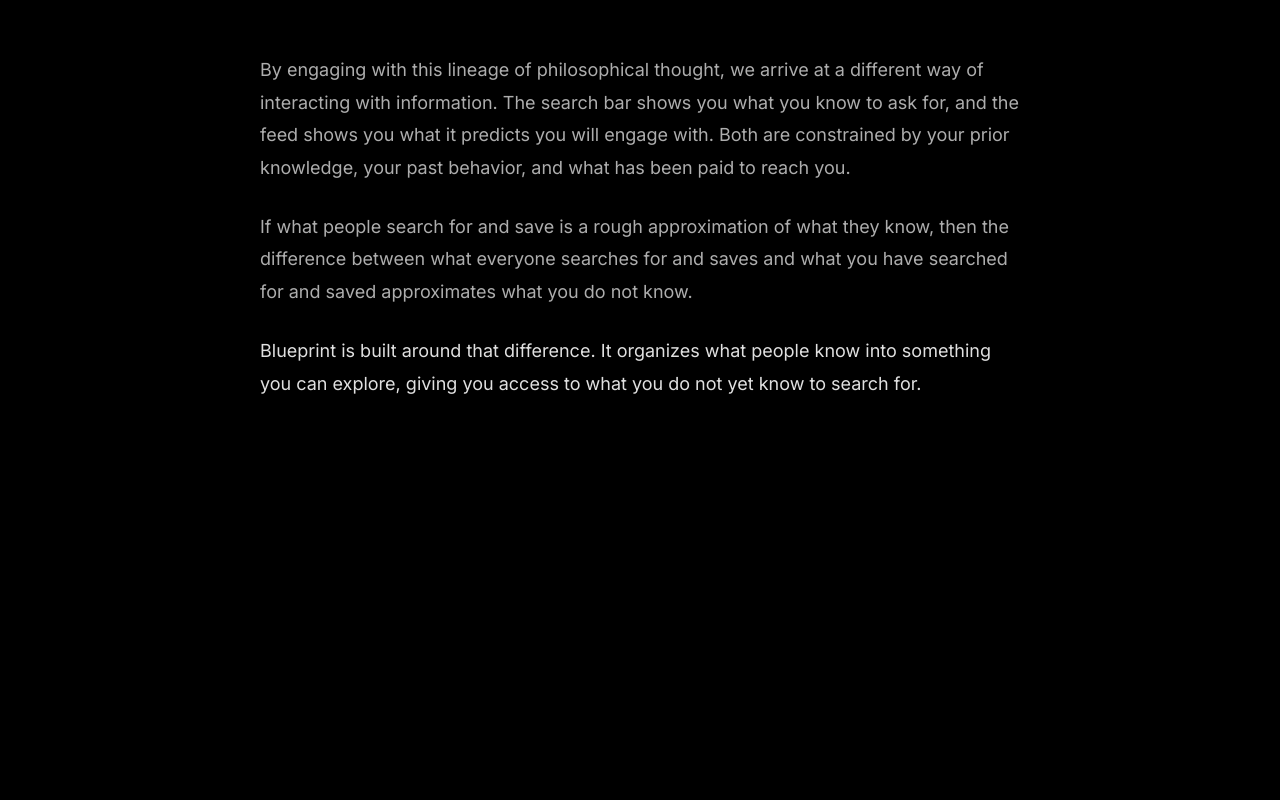
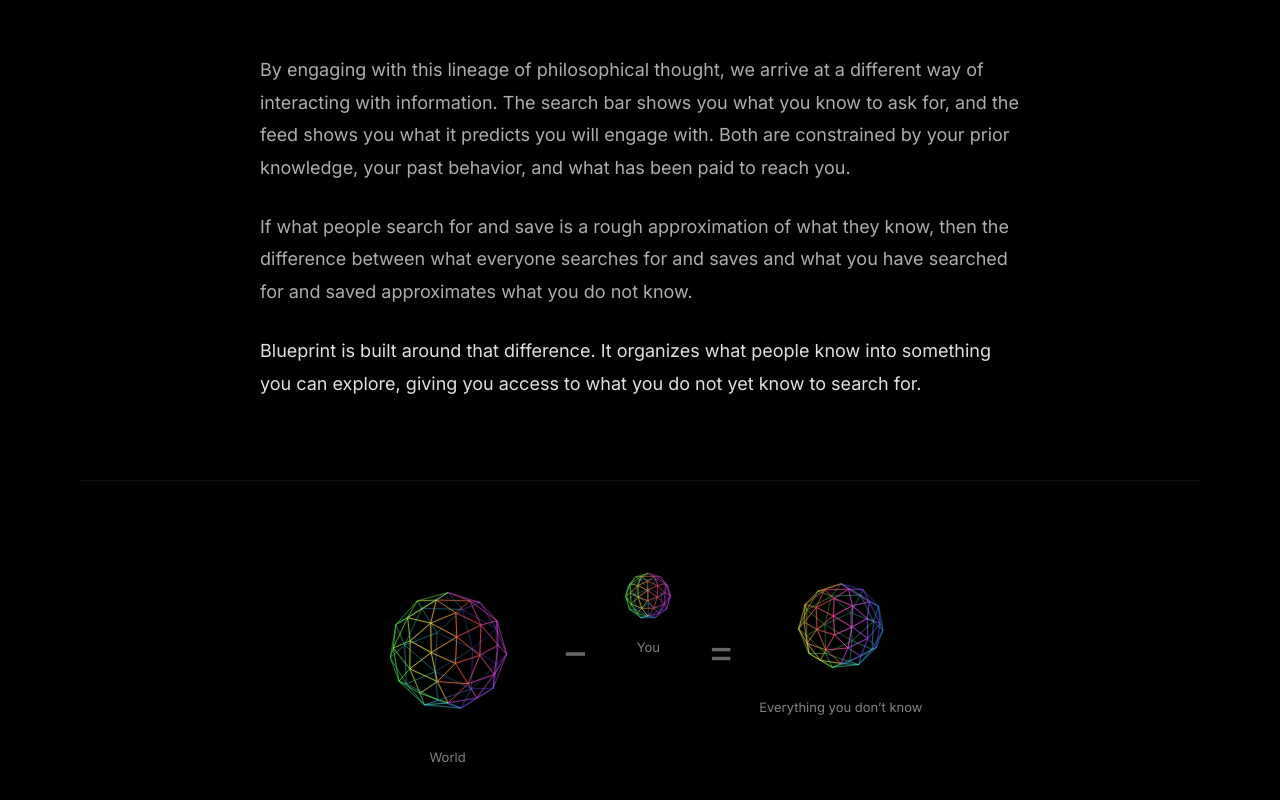
Before and after one commit to sn-ux/blueprint, a Next.js app: page /philosophy in a window 1280 px wide. Shown: the part 2599-3399 px from the top of the page. Before the commit the page ends 3079 px from the top, so only its background shows below. Built offline with nearby package versions, Linux system fonts and the light colour scheme.

Commit message:
Add horizontal icosphere equation to philosophy page

```diff
--- a/app/philosophy/page.tsx
+++ b/app/philosophy/page.tsx
@@ -266,6 +266,168 @@ function CardArrow() {
           strokeLinejoin="round"
         />
       </svg>
+    </div>
+  );
+}
+
+// ── Icosphere equation ────────────────────────────────────────────────────
+
+const ICO_DATA = (() => {
+  const φ = (1 + Math.sqrt(5)) / 2;
+  const normalize = (x: number, y: number, z: number): [number, number, number] => {
+    const l = Math.sqrt(x * x + y * y + z * z);
+    return [x / l, y / l, z / l];
+  };
+  const verts: [number, number, number][] = [
+    [-1, φ, 0], [1, φ, 0], [-1, -φ, 0], [1, -φ, 0],
+    [0, -1, φ], [0, 1, φ], [0, -1, -φ], [0, 1, -φ],
+    [φ, 0, -1], [φ, 0, 1], [-φ, 0, -1], [-φ, 0, 1],
+  ].map(([x, y, z]) => normalize(x, y, z));
+  let faces: [number, number, number][] = [
+    [0,11,5],[0,5,1],[0,1,7],[0,7,10],[0,10,11],
+    [1,5,9],[5,11,4],[11,10,2],[10,7,6],[7,1,8],
+    [3,9,4],[3,4,2],[3,2,6],[3,6,8],[3,8,9],
+    [4,9,5],[2,4,11],[6,2,10],[8,6,7],[9,8,1],
+  ];
+  const midCache = new Map<string, number>();
+  const subFaces: [number, number, number][] = [];
+  const getMid = (a: number, b: number): number => {
+    const key = `${Math.min(a, b)}_${Math.max(a, b)}`;
+    if (midCache.has(key)) return midCache.get(key)!;
+    const va = verts[a], vb = verts[b];
+    const idx = verts.length;
+    verts.push(normalize((va[0]+vb[0])/2,(va[1]+vb[1])/2,(va[2]+vb[2])/2));
+    midCache.set(key, idx);
+    return idx;
+  };
+  for (const [a, b, c] of faces) {
+    const ab = getMid(a,b), bc = getMid(b,c), ca = getMid(c,a);
+    subFaces.push([a,ab,ca],[b,bc,ab],[c,ca,bc],[ab,bc,ca]);
+  }
+  faces = subFaces;
+  const edgeSet = new Set<string>();
+  const edges: [number, number][] = [];
+  for (const [a, b, c] of faces) {
+    for (const [x, y] of [[a,b],[b,c],[c,a]] as [number,number][]) {
+      const k = `${Math.min(x,y)}_${Math.max(x,y)}`;
+      if (!edgeSet.has(k)) { edgeSet.add(k); edges.push([x, y]); }
+    }
+  }
+  return { verts, edges };
+})();
+
+function IcoSphere({ size, speed = 0.006 }: { size: number; speed?: number }) {
+  const canvasRef = useRef<HTMLCanvasElement>(null);
+  useEffect(() => {
+    if (size < 10) return;
+    const canvas = canvasRef.current;
+    if (!canvas) return;
+    const dpr = window.devicePixelRatio || 1;
+    canvas.width  = Math.round(size * dpr);
+    canvas.height = Math.round(size * dpr);
+    canvas.style.width  = `${size}px`;
+    canvas.style.height = `${size}px`;
+    const ctx = canvas.getContext("2d");
+    if (!ctx) return;
+    ctx.scale(dpr, dpr);
+    const { verts, edges } = ICO_DATA;
+    const cx = size / 2, cy = size / 2, R = size * 0.40, FOV = 4;
+    const RX = 0.30, cosX = Math.cos(RX), sinX = Math.sin(RX);
+    let t = Math.random() * Math.PI * 2;
+    let cancelled = false, rafId = 0;
+    const frame = () => {
+      if (cancelled) return;
+      t += speed;
+      ctx.clearRect(0, 0, size, size);
+      const cosY = Math.cos(t), sinY = Math.sin(t);
+      const proj = verts.map(([x, y, z]) => {
+        const x1 = x*cosY + z*sinY, z1 = -x*sinY + z*cosY;
+        const y2 = y*cosX - z1*sinX, z2 = y*sinX + z1*cosX;
+        const s  = FOV / (FOV + z2 + 1);
+        return { px: cx + x1*R*s, py: cy + y2*R*s, z: z2 };
+      });
+      ctx.lineWidth = size > 100 ? 0.85 : 0.65;
+      for (const [a, b] of edges) {
+        const pa = proj[a], pb = proj[b];
+        const va = verts[a], vb = verts[b];
+        const mx = (va[0]+vb[0])/2, mz = (va[2]+vb[2])/2;
+        const mx1 = mx*cosY + mz*sinY, mz1 = -mx*sinY + mz*cosY;
+        const hue  = ((Math.atan2(mz1, mx1) / (Math.PI*2) + 0.5) * 360 + t*18) % 360;
+        const depth = ((pa.z + pb.z) / 2 + 1.5) / 3;
+        const alpha = (0.15 + depth * 0.85).toFixed(2);
+        ctx.beginPath();
+        ctx.moveTo(pa.px, pa.py);
+        ctx.lineTo(pb.px, pb.py);
+        ctx.strokeStyle = `hsla(${hue | 0},100%,65%,${alpha})`;
+        ctx.shadowColor = `hsla(${hue | 0},100%,72%,0.4)`;
+        ctx.shadowBlur  = 2;
+        ctx.stroke();
+      }
+      rafId = requestAnimationFrame(frame);
+    };
+    frame();
+    return () => { cancelled = true; cancelAnimationFrame(rafId); };
+  }, [size, speed]);
+  return <canvas ref={canvasRef} width={size} height={size} style={{ display: "block" }} />;
+}
+
+function PhilosophyEquation() {
+  const wrapRef = useRef<HTMLDivElement>(null);
+  const [cw, setCw] = useState(760);
+  useEffect(() => {
+    const el = wrapRef.current;
+    if (!el) return;
+    const update = () => setCw(el.offsetWidth);
+    update();
+    const ro = new ResizeObserver(update);
+    ro.observe(el);
+    return () => ro.disconnect();
+  }, []);
+  const sc    = Math.min(1, cw / 680);
+  const world = Math.max(52, Math.round(180 * sc));
+  const you   = Math.max(26, Math.round(70  * sc));
+  const every = Math.max(40, Math.round(130 * sc));
+  const gap   = Math.max(8,  Math.round(24  * sc));
+  const opSz  = Math.max(20, Math.round(42  * sc));
+  const lblSz = Math.max(10, Math.round(13  * sc));
+  const lblMt = Math.max(4,  Math.round(8   * sc));
+  const opPt  = Math.max(0,  Math.round((world - opSz) / 2));
+
+  const sphereCol = (size: number, labelText: string, spd: number) => (
+    <div style={{ display: "flex", flexDirection: "column", alignItems: "center", flexShrink: 0 }}>
+      <IcoSphere size={size} speed={spd} />
+      <p style={{
+        fontSize: `${lblSz}px`, color: "rgba(255,255,255,0.50)", textAlign: "center",
+        margin: 0, marginTop: `${lblMt}px`, lineHeight: 1.3,
+        maxWidth: `${Math.round(size * 1.4)}px`, userSelect: "none",
+      }}>
+        {labelText}
+      </p>
+    </div>
+  );
+
+  const operator = (sym: string) => (
+    <span style={{
+      fontSize: `${opSz}px`, fontWeight: 200, color: "rgba(255,255,255,0.40)",
+      lineHeight: 1, flexShrink: 0, alignSelf: "flex-start",
+      paddingTop: `${opPt}px`, userSelect: "none",
+    }}>
+      {sym}
+    </span>
+  );
+
+  return (
+    <div ref={wrapRef} style={{ width: "100%" }}>
+      <div style={{
+        display: "flex", flexDirection: "row", alignItems: "flex-start",
+        justifyContent: "center", gap: `${gap}px`, flexWrap: "nowrap",
+      }}>
+        {sphereCol(world, "World", 0.005)}
+        {operator("−")}
+        {sphereCol(you, "You", 0.009)}
+        {operator("=")}
+        {sphereCol(every, "Everything you\u00a0don\u2019t know", 0.004)}
+      </div>
     </div>
   );
 }
@@ -558,6 +720,14 @@ export default function PhilosophyPage() {
         </FadeIn>
       </section>
 
+      {/* ══ EQUATION ══════════════════════════════════════════════════════════ */}
+      <section style={{ ...FB, borderTop: "1px solid rgba(255,255,255,0.05)", padding: "80px 24px 100px" }}>
+        <div style={{ maxWidth: 760, margin: "0 auto" }}>
+          <FadeIn>
+            <PhilosophyEquation />
+          </FadeIn>
+        </div>
+      </section>
 
     </div>
   );
```
